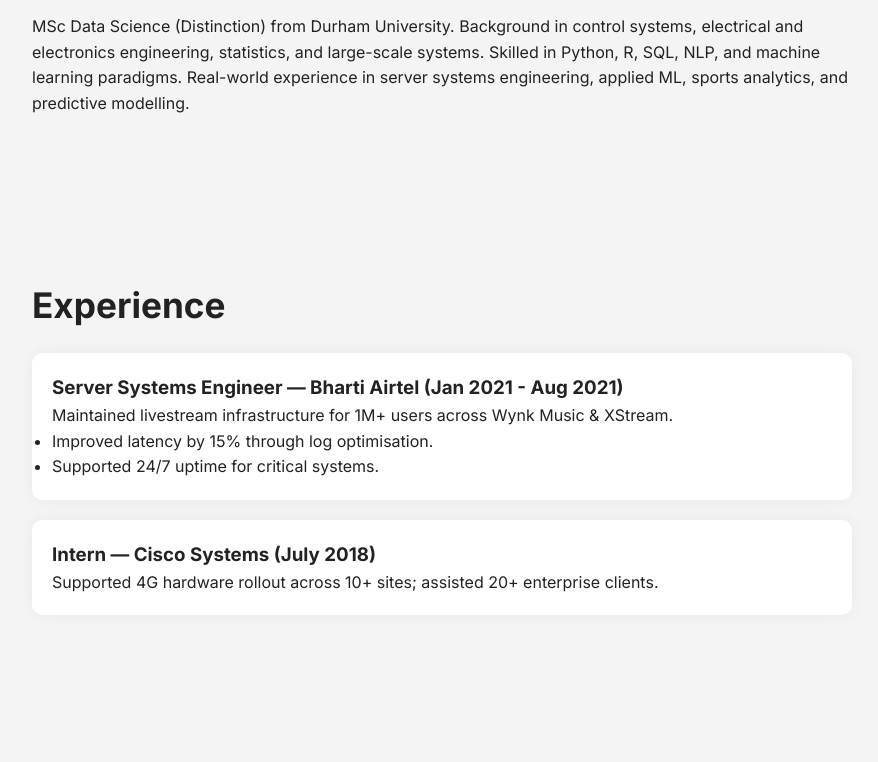
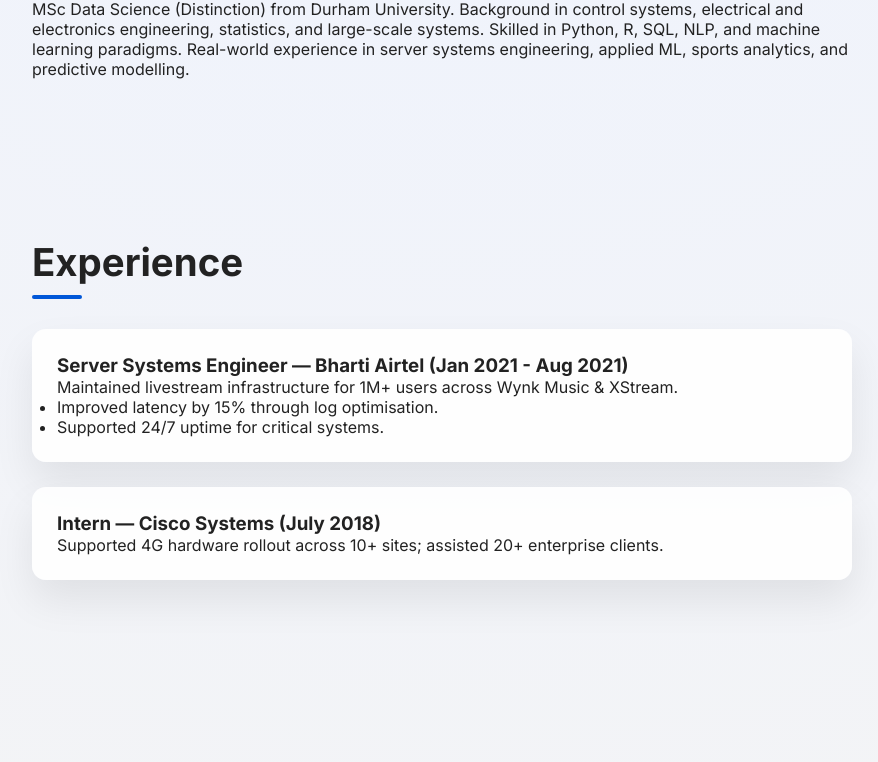
Before and after one commit to kodiakthebear/kodiakthebear.github.io, a plain HTML site: page index.html in a window 1280 px wide. Shown: the part 570-1332 px from the top of the page, without its empty margins (198-1076 px from the left). Drawn offline with Linux system fonts and the light colour scheme.

Commit message:
Update styles.css

```diff
--- a/styles.css
+++ b/styles.css
@@ -6,9 +6,9 @@
 }
 
 body {
-    background: #f4f4f4;
+    background:
+        radial-gradient(circle at top, #eef3ff 0%, #f4f4f4 60%);
     color: #222;
-    line-height: 1.6;
 }
 
 .navbar {
@@ -53,16 +53,34 @@ body {
 }
 
 .section h2 {
-    margin-bottom: 20px;
-    font-size: 2.2rem;
+    font-size: 2.4rem;
+    margin-bottom: 30px;
+    position: relative;
+}
+
+.section h2::after {
+    content: "";
+    width: 50px;
+    height: 4px;
+    background: #0057d8;
+    display: block;
+    margin-top: 10px;
+    border-radius: 2px;
 }
 
 .card {
-    padding: 20px;
-    background: white;
-    margin-bottom: 20px;
-    border-radius: 10px;
-    box-shadow: 0 0 15px rgba(0,0,0,0.05);
+    padding: 25px;
+    background: rgba(255,255,255,0.9);
+    margin-bottom: 25px;
+    border-radius: 14px;
+    box-shadow: 0 20px 40px rgba(0,0,0,0.08);
+    transition: transform 0.3s ease, box-shadow 0.3s ease;
+
+}
+
+.card:hover {
+    transform: translateY(-5px);
+    box-shadow: 0 30px 60px rgba(0,0,0,0.12);
 }
 
 .skills-grid {
```
